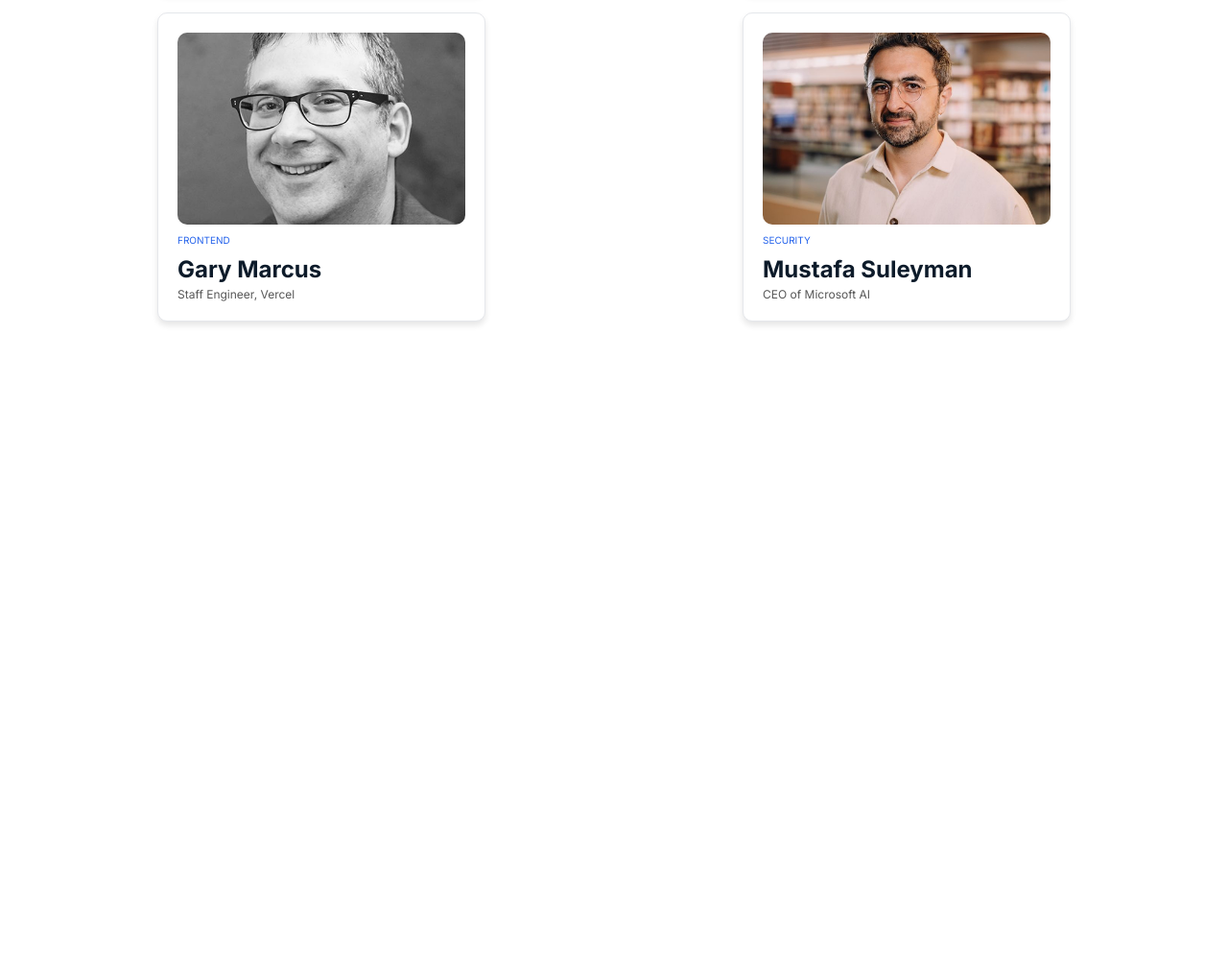
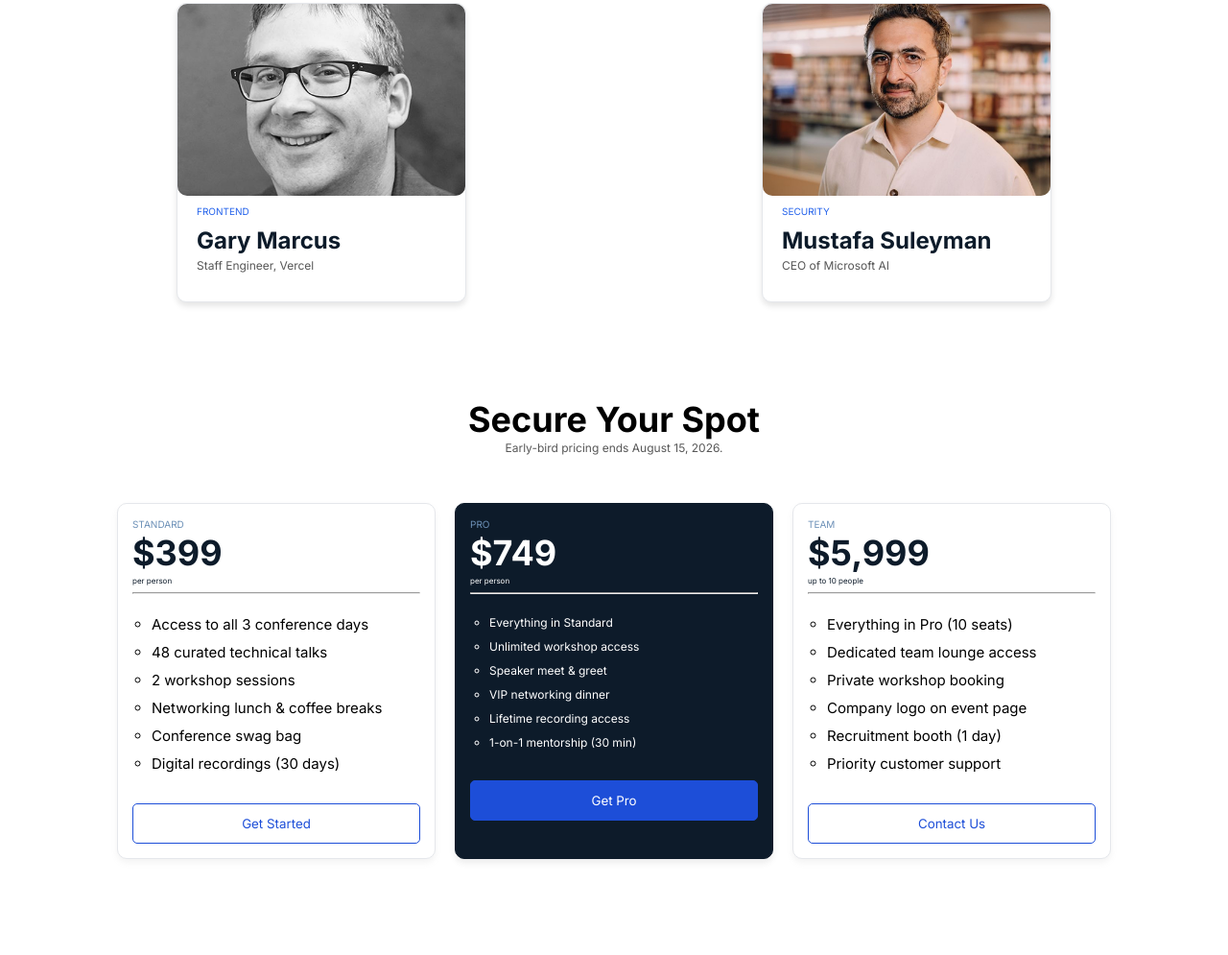
Before and after one commit to rafiqsd85/Dev-conf-26, a plain HTML site: page index.html in a window 1280 px wide. Shown: the part 1343-2338 px from the top of the page at 96% size. Before the commit the page ends 1728 px from the top, so only its background shows below. Drawn offline with Linux system fonts and the light colour scheme.

Commit message:
pricing section completed

```diff
--- a/index.html
+++ b/index.html
@@ -67,5 +67,58 @@
         </div>
         </div>
     </section>
+    <section class="pricing">
+        <div>
+            <h2>Secure Your Spot</h2>
+            <p>Early-bird pricing ends August 15, 2026.</p>
+        </div>
+        <div class="pcontainer">
+            <div class="n-pcard">
+                <span class="plan">STANDARD</span>
+                <h3>$399</h3>
+                <p>per person</p>
+                <hr>
+                <ul>
+                    <li>Access to all 3 conference days</li>
+                    <li>48 curated technical talks</li>
+                    <li>2 workshop sessions</li>
+                    <li>Networking lunch & coffee breaks</li>
+                    <li>Conference swag bag</li>
+                    <li>Digital recordings (30 days)</li>
+                </ul>
+                <button class="np-button">Get Started</button>
+            </div>
+            <div class="p-pcard">
+                <span class="plan">PRO</span>
+                <h3>$749</h3>
+                <p>per person</p>
+                <hr>
+                <ul>
+                    <li>Everything in Standard</li>
+                    <li>Unlimited workshop access</li>
+                    <li>Speaker meet & greet</li>
+                    <li>VIP networking dinner</li>
+                    <li>Lifetime recording access</li>
+                    <li>1-on-1 mentorship (30 min)</li>
+                </ul>
+                <button class="pp-button">Get Pro</button>
+            </div>
+            <div class="n-pcard">
+                <span class="plan">TEAM</span>
+                <h3>$5,999</h3>
+                <p>up to 10 people</p>
+                <hr>
+                <ul>
+                    <li>Everything in Pro (10 seats)</li>
+                    <li>Dedicated team lounge access</li>
+                    <li>Private workshop booking</li>
+                    <li>Company logo on event page</li>
+                    <li>Recruitment booth (1 day)</li>
+                    <li>Priority customer support</li>
+                </ul>
+                <button class="np-button">Contact Us</button>
+            </div>
+        </div>
+    </section>
 </body>
 </html>
--- a/styles.css
+++ b/styles.css
@@ -39,20 +39,20 @@
     width: 150px;
     height: 50px;
 }
-ul{
+nav ul{
     list-style: none;
     display: flex;
     justify-content: space-between;
     align-items: center;
     gap: 10px;
 }
-ul li a{
+nav ul li a{
     text-decoration: none;
     color: #575757;
     font-size: 18px;
     padding: 8px 12px;
 }
-ul li a:hover{
+nav ul li a:hover{
     color: #1D4ED8;
 }
 .reg-button{
@@ -88,7 +88,7 @@
     width: 300px;
     background-color: #FFFFFF;
     border: 1px solid #E5E7EB;
-    padding: 20px;
+    /* padding: 20px; */
     border-radius: 10px;
     box-shadow: 0 4px 6px rgba(0, 0, 0, 0.1);
     text-align: left;
@@ -103,10 +103,12 @@
     color: #0D1B2A;
     font-size: 24px;
     margin-top: 8px;
+    padding: 0 20px;
 }
 .label{
     color: #2563EB;
     font-size: 10px;
+    padding: 0 20px;
 }
 .label:hover{
     background-color: #1D4ED8;
@@ -116,4 +118,110 @@
     color: #575757;
     font-size: 12px;
     margin-top: 4px;
+    padding: 0px 20px 30px;
 }
+.pricing{
+    background-color: #FFFFFF;
+    padding: 50px 0;
+}
+.pricing h2{
+    text-align: center;
+    font-size: 36px;
+}
+.pricing p{
+    text-align: center;
+    font-size: 12px;
+    color:#575757
+}
+.pcontainer{
+    display: flex;
+    gap: 20px;
+    justify-content: center;
+    flex-wrap: wrap;
+    max-width: 1200px;
+    margin:50px auto;
+}
+.n-pcard{
+    display: flex;
+    flex-direction: column;
+    gap:2px;
+    background-color:#FFFFFF ;
+    border: 1px solid #E5E7EB;
+    border-radius: 10px;
+    width: 300px;
+    justify-content: space-between;
+    padding: 15px;
+    box-shadow: 0 4px 6px rgba(150, 149, 149, 0.1);
+}
+.p-pcard{
+    display: flex;
+    flex-direction: column;
+    gap:2px;
+    background-color:#0D1B2A;
+    border: 1px solid #0D1B2A;
+    border-radius: 10px;
+    width: 300px;
+    padding: 15px;
+    box-shadow: 0 4px 6px rgba(71, 70, 70, 0.1);
+}
+.plan{
+    color: #6c90b7;
+    font-size: 10px;
+}
+.n-pcard h3{
+    font-size: 36px;
+    color:#0D1B2A;
+}
+.n-pcard p{
+    text-align: left;
+    font-size: 8px;
+    color:#0D1B2A;
+    margin-bottom: 5px;
+}
+.p-pcard h3{
+    font-size: 36px;
+    color:#FFFFFF;
+}
+.p-pcard p{
+    text-align: left;
+    font-size: 8px;
+    color:#FFFFFF;
+    margin-bottom: 5px;
+}
+.n-pcard ul,.p-pcard ul{
+    list-style:circle;
+    flexl-grow: 1;
+    padding: 20px;
+}
+.n-pcard li{
+    margin-bottom: 10px;
+    color:black;
+    font-size: 15px;
+}
+.p-pcard li{
+    margin-bottom: 10px;
+    color:#FFFFFF;
+    font-size: 12px;
+}
+.np-button{
+    background-color: #FFFFFF;
+    border: 1px solid #1D4ED8;
+    padding:12px ;
+    border-radius: 5px;
+    cursor: pointer;
+    color:#1D4ED8
+}
+.np-button:hover{
+    background-color: #E5E7EB
+}
+.pp-button{
+    background-color: #1D4ED8;
+    border: 1px solid #1D4ED8;
+    padding:12px ;
+    border-radius: 5px;
+    cursor: pointer;
+    color:#FFFFFF
+}
+.pp-button:hover{
+    background-color:#0D1B2A
+}
```
